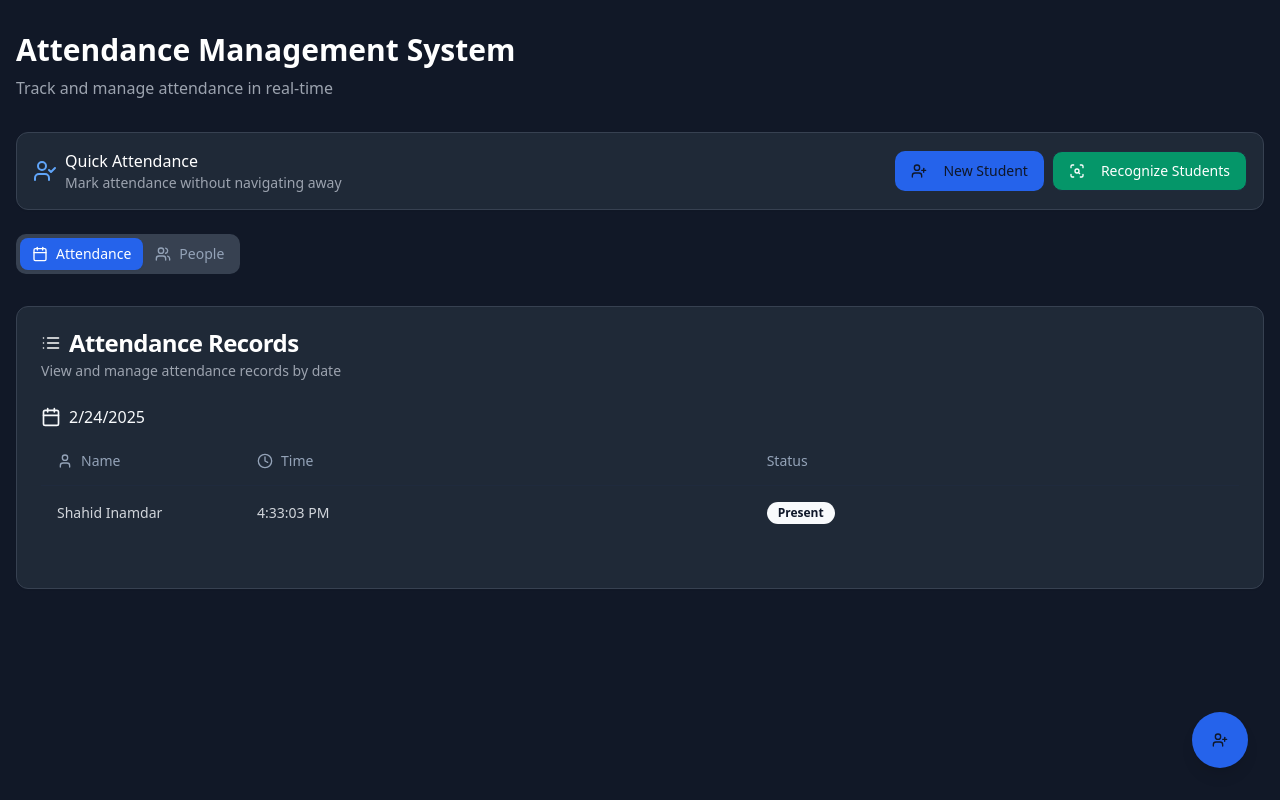
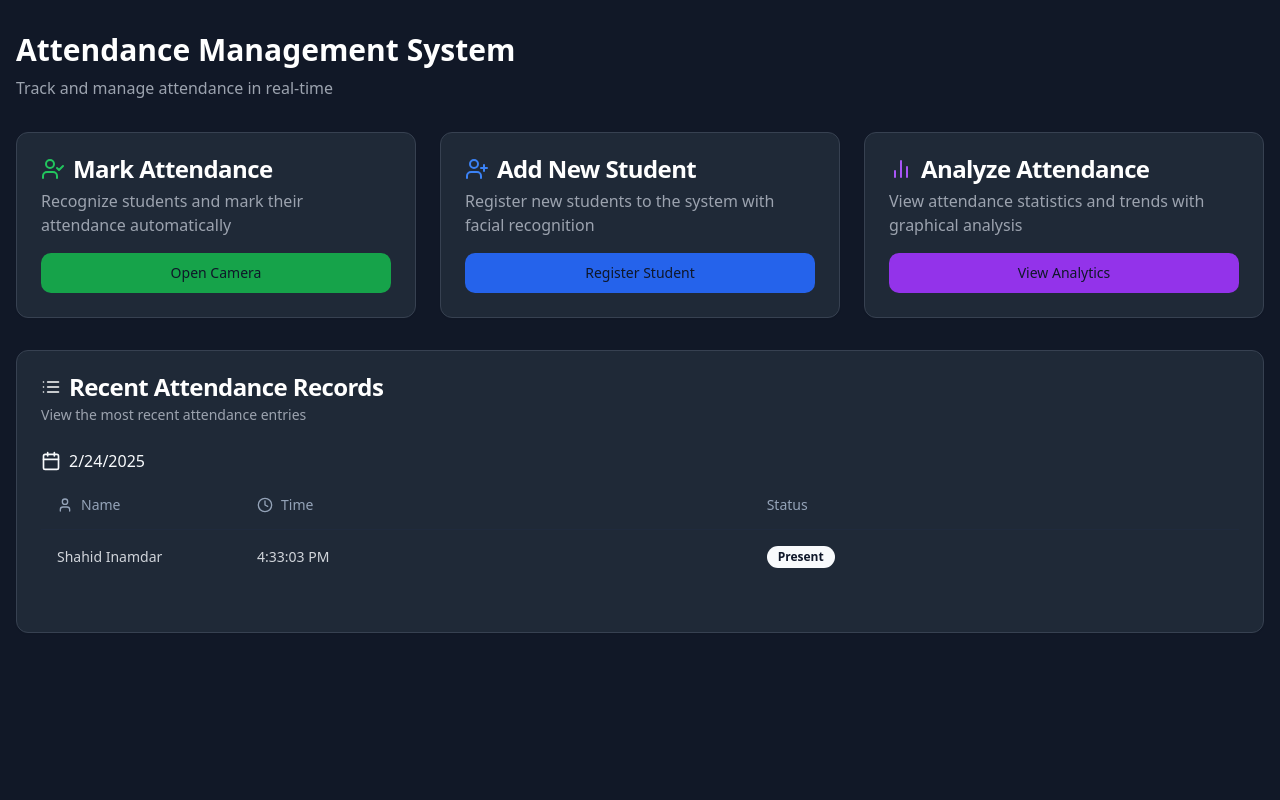
Before and after one commit to shahiddda/face-attendance-automator, a React (Vite) app: page / in a window 1280 px wide. Built offline with nearby package versions, Linux system fonts and the light colour scheme.

Commit message:
Refactor UI: Attendance options
Refactored the UI of the first page to include only three options: marking attendance, adding new students, and analyzing attendance data (graph-based).

```diff
--- /dev/null
+++ b/src/components/AttendanceAnalysis.tsx
@@ -0,0 +1,205 @@
+
+import React, { useMemo } from 'react';
+import { BarChart, Bar, XAxis, YAxis, CartesianGrid, Tooltip, Legend, ResponsiveContainer, PieChart, Pie, Cell } from 'recharts';
+import { AttendanceRecord } from '@/lib/face-api';
+import { Card, CardContent, CardDescription, CardHeader, CardTitle } from '@/components/ui/card';
+
+interface AttendanceAnalysisProps {
+  records: AttendanceRecord[];
+}
+
+const AttendanceAnalysis: React.FC<AttendanceAnalysisProps> = ({ records }) => {
+  // Process data for daily attendance count
+  const dailyAttendanceData = useMemo(() => {
+    const dailyMap = new Map<string, { date: string; count: number }>();
+
+    records.forEach(record => {
+      const date = new Date(record.timestamp).toLocaleDateString();
+      if (!dailyMap.has(date)) {
+        dailyMap.set(date, { date, count: 0 });
+      }
+      dailyMap.get(date)!.count += 1;
+    });
+
+    // Convert map to array and sort by date
+    return Array.from(dailyMap.values())
+      .sort((a, b) => new Date(a.date).getTime() - new Date(b.date).getTime())
+      .slice(-7); // Get last 7 days
+  }, [records]);
+
+  // Process data for status distribution
+  const statusDistributionData = useMemo(() => {
+    const statusMap = new Map<string, number>();
+
+    records.forEach(record => {
+      if (!statusMap.has(record.status)) {
+        statusMap.set(record.status, 0);
+      }
+      statusMap.set(record.status, statusMap.get(record.status)! + 1);
+    });
+
+    return Array.from(statusMap.entries()).map(([status, count]) => ({
+      status: status.charAt(0).toUpperCase() + status.slice(1), // Capitalize status
+      count
+    }));
+  }, [records]);
+
+  // Process data for student attendance frequency
+  const studentAttendanceData = useMemo(() => {
+    const studentMap = new Map<string, { name: string; count: number }>();
+
+    records.forEach(record => {
+      if (!studentMap.has(record.personId)) {
+        studentMap.set(record.personId, { name: record.personName, count: 0 });
+      }
+      studentMap.get(record.personId)!.count += 1;
+    });
+
+    // Convert map to array and sort by count (descending)
+    return Array.from(studentMap.values())
+      .sort((a, b) => b.count - a.count)
+      .slice(0, 5); // Get top 5 students
+  }, [records]);
+
+  // Colors for the pie chart
+  const COLORS = ['#4ade80', '#f59e0b', '#ef4444'];
+
+  if (records.length === 0) {
+    return (
+      <div className="flex justify-center items-center p-8 text-center">
+        <p className="text-muted-foreground dark:text-gray-400">No attendance data available for analysis.</p>
+      </div>
+    );
+  }
+
+  return (
+    <div className="space-y-6">
+      {/* Daily Attendance Chart */}
+      <Card className="dark:bg-gray-800/50 border-border dark:border-gray-700">
+        <CardHeader className="pb-2">
+          <CardTitle className="text-lg text-foreground dark:text-white">Daily Attendance</CardTitle>
+          <CardDescription className="dark:text-gray-400">
+            Number of attendances recorded each day
+          </CardDescription>
+        </CardHeader>
+        <CardContent>
+          <div className="h-72">
+            <ResponsiveContainer width="100%" height="100%">
+              <BarChart
+                data={dailyAttendanceData}
+                margin={{ top: 5, right: 30, left: 20, bottom: 5 }}
+              >
+                <CartesianGrid strokeDasharray="3 3" stroke="#374151" />
+                <XAxis
+                  dataKey="date"
+                  tick={{ fill: '#9CA3AF' }}
+                  tickFormatter={(value) => {
+                    const date = new Date(value);
+                    return `${date.getDate()}/${date.getMonth() + 1}`;
+                  }}
+                />
+                <YAxis tick={{ fill: '#9CA3AF' }} />
+                <Tooltip
+                  contentStyle={{
+                    backgroundColor: '#1F2937',
+                    border: '1px solid #374151',
+                    color: '#F9FAFB'
+                  }}
+                />
+                <Legend wrapperStyle={{ color: '#D1D5DB' }} />
+                <Bar dataKey="count" name="Attendances" fill="#8884d8" radius={[4, 4, 0, 0]} />
+              </BarChart>
+            </ResponsiveContainer>
+          </div>
+        </CardContent>
+      </Card>
+
+      <div className="grid grid-cols-1 md:grid-cols-2 gap-6">
+        {/* Status Distribution Chart */}
+        <Card className="dark:bg-gray-800/50 border-border dark:border-gray-700">
+          <CardHeader className="pb-2">
+            <CardTitle className="text-lg text-foreground dark:text-white">Attendance Status</CardTitle>
+            <CardDescription className="dark:text-gray-400">
+              Distribution of attendance by status
+            </CardDescription>
+          </CardHeader>
+          <CardContent>
+            <div className="h-64">
+              <ResponsiveContainer width="100%" height="100%">
+                <PieChart>
+                  <Pie
+                    data={statusDistributionData}
+                    cx="50%"
+                    cy="50%"
+                    labelLine={false}
+                    label={({ name, percent }) => `${name}: ${(percent * 100).toFixed(0)}%`}
+                    outerRadius={80}
+                    fill="#8884d8"
+                    dataKey="count"
+                    nameKey="status"
+                  >
+                    {statusDistributionData.map((entry, index) => (
+                      <Cell
+                        key={`cell-${index}`}
+                        fill={COLORS[index % COLORS.length]}
+                      />
+                    ))}
+                  </Pie>
+                  <Tooltip
+                    contentStyle={{
+                      backgroundColor: '#1F2937',
+                      border: '1px solid #374151',
+                      color: '#F9FAFB'
+                    }}
+                  />
+                  <Legend wrapperStyle={{ color: '#D1D5DB' }} />
+                </PieChart>
+              </ResponsiveContainer>
+            </div>
+          </CardContent>
+        </Card>
+
+        {/* Student Attendance Frequency */}
+        <Card className="dark:bg-gray-800/50 border-border dark:border-gray-700">
+          <CardHeader className="pb-2">
+            <CardTitle className="text-lg text-foreground dark:text-white">Top Attendees</CardTitle>
+            <CardDescription className="dark:text-gray-400">
+              Students with the most attendance records
+            </CardDescription>
+          </CardHeader>
+          <CardContent>
+            <div className="h-64">
+              <ResponsiveContainer width="100%" height="100%">
+                <BarChart
+                  data={studentAttendanceData}
+                  layout="vertical"
+                  margin={{ top: 5, right: 30, left: 20, bottom: 5 }}
+                >
+                  <CartesianGrid strokeDasharray="3 3" stroke="#374151" />
+                  <XAxis type="number" tick={{ fill: '#9CA3AF' }} />
+                  <YAxis
+                    type="category"
+                    dataKey="name"
+                    tick={{ fill: '#9CA3AF' }}
+                    width={100}
+                  />
+                  <Tooltip
+                    contentStyle={{
+                      backgroundColor: '#1F2937',
+                      border: '1px solid #374151',
+                      color: '#F9FAFB'
+                    }}
+                  />
+                  <Legend wrapperStyle={{ color: '#D1D5DB' }} />
+                  <Bar dataKey="count" name="Attendances" fill="#4ade80" radius={[0, 4, 4, 0]} />
+                </BarChart>
+              </ResponsiveContainer>
+            </div>
+          </CardContent>
+        </Card>
+      </div>
+    </div>
+  );
+};
+
+export default AttendanceAnalysis;
--- a/src/pages/Index.tsx
+++ b/src/pages/Index.tsx
@@ -6,8 +6,9 @@ import { Tabs, TabsContent, TabsList, TabsTrigger } from '@/components/ui/tabs';
 import AttendanceTable from '../components/AttendanceTable';
 import RegisterPersonForm from '../components/RegisterPersonForm';
 import WebcamCapture from '../components/WebcamCapture';
+import AttendanceAnalysis from '../components/AttendanceAnalysis';
 import { getPeople, getAttendanceRecords, loadModels, markAttendance, Person, AttendanceRecord } from '@/lib/face-api';
-import { UserPlusIcon, Users, CalendarIcon, ListIcon, UserIcon, UserCheckIcon, Clock10Icon, ScanSearchIcon } from 'lucide-react';
+import { UserPlusIcon, Users, CalendarIcon, ListIcon, UserIcon, UserCheckIcon, BarChart2Icon } from 'lucide-react';
 import { toast } from 'sonner';
 
 const Index = () => {
@@ -16,6 +17,7 @@ const Index = () => {
   const [isLoading, setIsLoading] = useState(true);
   const [showRegisterForm, setShowRegisterForm] = useState(false);
   const [showRecognitionMode, setShowRecognitionMode] = useState(false);
+  const [showAnalysis, setShowAnalysis] = useState(false);
   const [activeTab, setActiveTab] = useState("attendance");
   const [darkMode, setDarkMode] = useState(true);
 
@@ -56,7 +58,6 @@ const Index = () => {
     setPeople(getPeople());
   };
 
-  // Function to manually mark attendance for testing purposes
   const handleMarkAttendance = (person: Person, status: 'present' | 'late' | 'absent' = 'present') => {
     markAttendance(person.id, person.name, status);
     setRecords(getAttendanceRecords());
@@ -66,10 +67,18 @@ const Index = () => {
   const handleQuickRegister = () => {
     setShowRegisterForm(true);
     setShowRecognitionMode(false);
+    setShowAnalysis(false);
   };
 
   const handleRecognizeStudents = () => {
     setShowRecognitionMode(true);
+    setShowRegisterForm(false);
+    setShowAnalysis(false);
+  };
+
+  const handleShowAnalysis = () => {
+    setShowAnalysis(true);
+    setShowRecognitionMode(false);
     setShowRegisterForm(false);
   };
 
@@ -82,6 +91,13 @@ const Index = () => {
     }, 1000);
   };
 
+  // Reset all panels display
+  const handleResetDisplay = () => {
+    setShowRecognitionMode(false);
+    setShowRegisterForm(false);
+    setShowAnalysis(false);
+  };
+
   return (
     <div className="min-h-screen bg-background dark:bg-gray-900 transition-colors duration-200">
       <div className="container mx-auto py-8 px-4">
@@ -92,48 +108,97 @@ const Index = () => {
           </p>
         </header>
 
-        <div className="mb-6">
-          <Card className="bg-card dark:bg-gray-800 border-border dark:border-gray-700">
-            <CardContent className="p-4">
-              <div className="flex flex-col sm:flex-row justify-between items-center gap-4">
-                <div className="flex items-center gap-2">
-                  <UserCheckIcon className="h-6 w-6 text-accent dark:text-blue-400" />
-                  <div>
-                    <h3 className="font-medium text-foreground dark:text-white">Quick Attendance</h3>
-                    <p className="text-sm text-muted-foreground dark:text-gray-400">Mark attendance without navigating away</p>
-                  </div>
-                </div>
-                <div className="flex flex-wrap gap-2">
+        <div className="grid grid-cols-1 md:grid-cols-3 gap-6 mb-8">
+          {/* Mark Attendance Card */}
+          <Card
+            className="dark:bg-gray-800 border-border dark:border-gray-700 hover:shadow-lg transition-all cursor-pointer"
+            onClick={handleRecognizeStudents}
+          >
+            <CardHeader className="pb-2">
+              <CardTitle className="flex items-center text-foreground dark:text-white">
+                <UserCheckIcon className="mr-2 h-6 w-6 text-green-500" />
+                Mark Attendance
+              </CardTitle>
+            </CardHeader>
+            <CardContent>
+              <p className="text-muted-foreground dark:text-gray-400 mb-4">
+                Recognize students and mark their attendance automatically
+              </p>
               <Button
-                    variant="default"
-                    className="bg-accent hover:bg-accent/90 dark:bg-blue-600 dark:hover:bg-blue-700"
+                className="w-full dark:bg-green-600 dark:hover:bg-green-700"
+                onClick={handleRecognizeStudents}
+              >
+                Open Camera
+              </Button>
+            </CardContent>
+          </Card>
+
+          {/* Add New Student Card */}
+          <Card
+            className="dark:bg-gray-800 border-border dark:border-gray-700 hover:shadow-lg transition-all cursor-pointer"
             onClick={handleQuickRegister}
           >
-                    <UserPlusIcon className="mr-2 h-4 w-4" />
-                    New Student
+            <CardHeader className="pb-2">
+              <CardTitle className="flex items-center text-foreground dark:text-white">
+                <UserPlusIcon className="mr-2 h-6 w-6 text-blue-500" />
+                Add New Student
+              </CardTitle>
+            </CardHeader>
+            <CardContent>
+              <p className="text-muted-foreground dark:text-gray-400 mb-4">
+                Register new students to the system with facial recognition
+              </p>
+              <Button
+                className="w-full dark:bg-blue-600 dark:hover:bg-blue-700"
+                onClick={handleQuickRegister}
+              >
+                Register Student
               </Button>
+            </CardContent>
+          </Card>
+
+          {/* Analyze Attendance Card */}
+          <Card
+            className="dark:bg-gray-800 border-border dark:border-gray-700 hover:shadow-lg transition-all cursor-pointer"
+            onClick={handleShowAnalysis}
+          >
+            <CardHeader className="pb-2">
+              <CardTitle className="flex items-center text-foreground dark:text-white">
+                <BarChart2Icon className="mr-2 h-6 w-6 text-purple-500" />
+                Analyze Attendance
+              </CardTitle>
+            </CardHeader>
+            <CardContent>
+              <p className="text-muted-foreground dark:text-gray-400 mb-4">
+                View attendance statistics and trends with graphical analysis
+              </p>
               <Button
-                    variant="outline"
-                    className="dark:bg-emerald-600 dark:hover:bg-emerald-700 dark:text-white"
-                    onClick={handleRecognizeStudents}
+                className="w-full dark:bg-purple-600 dark:hover:bg-purple-700"
+                onClick={handleShowAnalysis}
               >
-                    <ScanSearchIcon className="mr-2 h-4 w-4" />
-                    Recognize Students
+                View Analytics
               </Button>
-                </div>
-              </div>
             </CardContent>
           </Card>
         </div>
 
+        {/* Active Panel Section */}
         {showRecognitionMode && (
           <div className="mb-6 animate-fade-in">
-            <Card className="dark:bg-gray-800 border-border dark:border-emerald-700 dark:border-2">
+            <Card className="dark:bg-gray-800 border-border dark:border-green-700 dark:border-2">
               <CardHeader>
+                <div className="flex justify-between items-center">
                   <CardTitle className="flex items-center dark:text-white">
-                  <ScanSearchIcon className="mr-2 h-5 w-5 text-emerald-500" />
+                    <UserCheckIcon className="mr-2 h-5 w-5 text-green-500" />
                     Facial Recognition
                   </CardTitle>
+                  <Button variant="ghost" className="h-8 w-8 p-0" onClick={handleResetDisplay}>
+                    <span className="sr-only">Close</span>
+                    <svg className="h-4 w-4" fill="none" viewBox="0 0 24 24" stroke="currentColor">
+                      <path strokeLinecap="round" strokeLinejoin="round" strokeWidth="2" d="M6 18L18 6M6 6l12 12" />
+                    </svg>
+                  </Button>
+                </div>
                 <CardDescription className="dark:text-gray-400">
                   Recognize and mark attendance for existing students
                 </CardDescription>
@@ -147,28 +212,75 @@ const Index = () => {
           </div>
         )}
 
-        <Tabs defaultValue="attendance" onValueChange={setActiveTab}>
-          <TabsList className="mb-6 bg-secondary dark:bg-gray-700">
-            <TabsTrigger value="attendance" className="flex items-center data-[state=active]:bg-primary data-[state=active]:text-primary-foreground dark:data-[state=active]:bg-blue-600 dark:data-[state=active]:text-white">
-              <CalendarIcon className="mr-2 h-4 w-4" />
-              Attendance
-            </TabsTrigger>
-            <TabsTrigger value="people" className="flex items-center data-[state=active]:bg-primary data-[state=active]:text-primary-foreground dark:data-[state=active]:bg-blue-600 dark:data-[state=active]:text-white">
-              <Users className="mr-2 h-4 w-4" />
-              People
-            </TabsTrigger>
-          </TabsList>
+        {showRegisterForm && (
+          <div className="mb-6 animate-fade-in">
+            <Card className="dark:bg-gray-800 border-border dark:border-blue-700 dark:border-2">
+              <CardHeader>
+                <div className="flex justify-between items-center">
+                  <CardTitle className="flex items-center dark:text-white">
+                    <UserPlusIcon className="mr-2 h-5 w-5 text-blue-500" />
+                    Register New Student
+                  </CardTitle>
+                  <Button variant="ghost" className="h-8 w-8 p-0" onClick={() => setShowRegisterForm(false)}>
+                    <span className="sr-only">Close</span>
+                    <svg className="h-4 w-4" fill="none" viewBox="0 0 24 24" stroke="currentColor">
+                      <path strokeLinecap="round" strokeLinejoin="round" strokeWidth="2" d="M6 18L18 6M6 6l12 12" />
+                    </svg>
+                  </Button>
+                </div>
+                <CardDescription className="dark:text-gray-400">
+                  Add a new student to the system
+                </CardDescription>
+              </CardHeader>
+              <CardContent>
+                <RegisterPersonForm
+                  isOpen={true}
+                  onClose={() => setShowRegisterForm(false)}
+                  onPersonRegistered={handlePersonRegistered}
+                />
+              </CardContent>
+            </Card>
+          </div>
+        )}
 
-          <TabsContent value="attendance">
-            <div className="grid grid-cols-1 gap-6">
+        {showAnalysis && (
+          <div className="mb-6 animate-fade-in">
+            <Card className="dark:bg-gray-800 border-border dark:border-purple-700 dark:border-2">
+              <CardHeader>
+                <div className="flex justify-between items-center">
+                  <CardTitle className="flex items-center dark:text-white">
+                    <BarChart2Icon className="mr-2 h-5 w-5 text-purple-500" />
+                    Attendance Analysis
+                  </CardTitle>
+                  <Button variant="ghost" className="h-8 w-8 p-0" onClick={() => setShowAnalysis(false)}>
+                    <span className="sr-only">Close</span>
+                    <svg className="h-4 w-4" fill="none" viewBox="0 0 24 24" stroke="currentColor">
+                      <path strokeLinecap="round" strokeLinejoin="round" strokeWidth="2" d="M6 18L18 6M6 6l12 12" />
+                    </svg>
+                  </Button>
+                </div>
+                <CardDescription className="dark:text-gray-400">
+                  View attendance statistics and trends
+                </CardDescription>
+              </CardHeader>
+              <CardContent>
+                <AttendanceAnalysis records={records} />
+              </CardContent>
+            </Card>
+          </div>
+        )}
+
+        {/* Only show attendance table if no other panel is active */}
+        {!showRecognitionMode && !showRegisterForm && !showAnalysis && (
+          <div className="animate-fade-in">
             <Card className="dark:bg-gray-800 dark:border-gray-700">
               <CardHeader>
                 <CardTitle className="flex items-center text-foreground dark:text-white">
                   <ListIcon className="mr-2 h-5 w-5" />
-                    Attendance Records
+                  Recent Attendance Records
                 </CardTitle>
                 <CardDescription className="dark:text-gray-400">
-                    View and manage attendance records by date
+                  View the most recent attendance entries
                 </CardDescription>
               </CardHeader>
               <CardContent>
@@ -182,78 +294,7 @@ const Index = () => {
               </CardContent>
             </Card>
           </div>
-          </TabsContent>
-
-          <TabsContent value="people">
-            <div className="grid grid-cols-1 md:grid-cols-2 lg:grid-cols-3 gap-6">
-              {people.map(person => (
-                <Card key={person.id} className="dark:bg-gray-800 dark:border-gray-700 hover:shadow-md transition-shadow duration-200">
-                  <CardHeader>
-                    <CardTitle className="dark:text-white">{person.name}</CardTitle>
-                    <CardDescription className="dark:text-gray-400">{person.role}</CardDescription>
-                  </CardHeader>
-                  <CardContent>
-                    <div className="flex justify-center mb-4">
-                      <div className="w-24 h-24 rounded-full bg-muted dark:bg-gray-700 flex items-center justify-center overflow-hidden">
-                        {person.image ? (
-                          <img src={person.image} alt={person.name} className="w-full h-full object-cover" />
-                        ) : (
-                          <UserIcon className="h-12 w-12 text-muted-foreground dark:text-gray-500" />
         )}
-                      </div>
-                    </div>
-                    <div className="flex justify-center space-x-2">
-                      <Button
-                        size="sm"
-                        className="bg-green-600 hover:bg-green-700 dark:bg-green-600 dark:hover:bg-green-700"
-                        onClick={() => handleMarkAttendance(person, 'present')}
-                      >
-                        <UserCheckIcon className="mr-1 h-4 w-4" /> Present
-                      </Button>
-                      <Button
-                        size="sm"
-                        variant="secondary"
-                        className="dark:bg-amber-600 dark:text-white dark:hover:bg-amber-700"
-                        onClick={() => handleMarkAttendance(person, 'late')}
-                      >
-                        <Clock10Icon className="mr-1 h-4 w-4" /> Late
-                      </Button>
-                    </div>
-                  </CardContent>
-                </Card>
-              ))}
-
-              {people.length === 0 && !isLoading && (
-                <div className="col-span-full text-center py-8">
-                  <p className="text-muted-foreground dark:text-gray-400 mb-4">No registered people yet</p>
-                  <Button
-                    onClick={() => setShowRegisterForm(true)}
-                    className="dark:bg-blue-600 dark:hover:bg-blue-700"
-                  >
-                    Register New Person
-                  </Button>
-                </div>
-              )}
-            </div>
-          </TabsContent>
-        </Tabs>
-
-        {/* Register New Person - Action Button */}
-        <div className="fixed bottom-8 right-8">
-          <Button
-            className="rounded-full w-14 h-14 p-0 shadow-lg dark:bg-blue-600 dark:hover:bg-blue-700"
-            onClick={() => setShowRegisterForm(true)}
-          >
-            <UserPlusIcon className="h-6 w-6" />
-          </Button>
-        </div>
-
-        {/* Register Person Form */}
-        <RegisterPersonForm
-          isOpen={showRegisterForm}
-          onClose={() => setShowRegisterForm(false)}
-          onPersonRegistered={handlePersonRegistered}
-        />
       </div>
     </div>
   );
```
Lines whose indentation alone changed are shown as unchanged.
